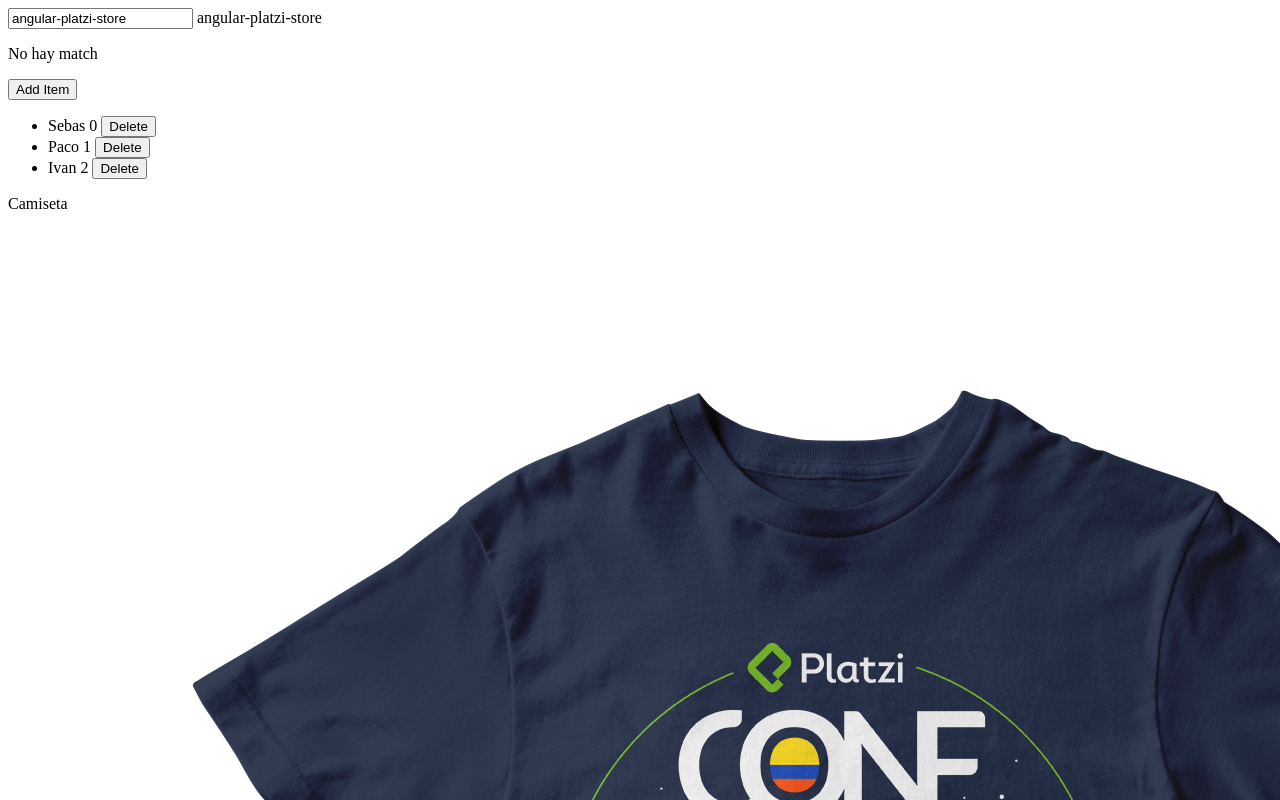
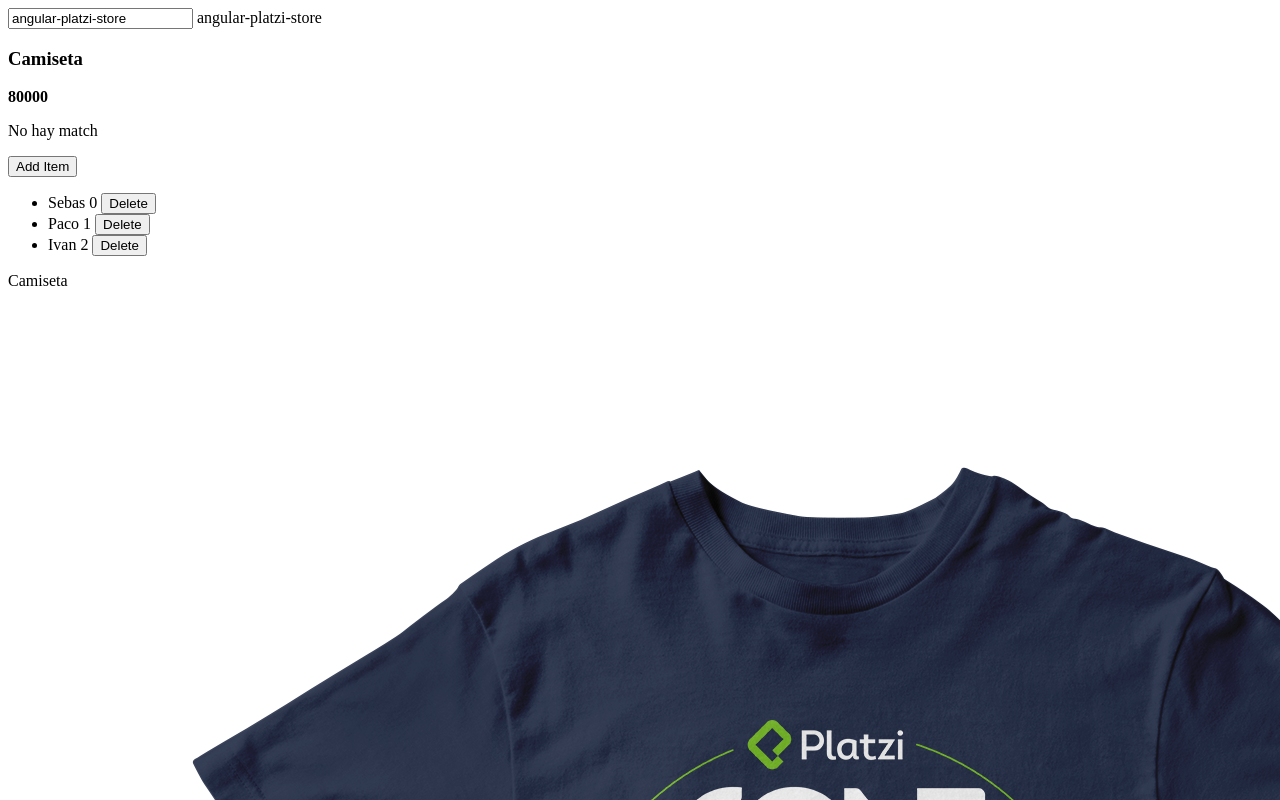
Before and after one commit to sgq995/platzi-cursos, an Angular app: page / in a window 1280 px wide. Shown: the top 800 px of the page. Built offline with nearby package versions, Linux system fonts and the light colour scheme.

Commit message:
Component

```diff
--- a/src/app/app.component.html
+++ b/src/app/app.component.html
@@ -1,5 +1,7 @@
 <input type="text" [(ngModel)]="title">
 {{ title }}
+
+<app-product></app-product>
 
 <div *ngIf="title === 'Sebas'">
   Este es Sebas
--- a/src/app/app.module.ts
+++ b/src/app/app.module.ts
@@ -5,15 +5,17 @@
 
 import { AppRoutingModule } from './app-routing.module';
 import { AppComponent } from './app.component';
+import { ProductComponent } from './components/product.component';
 
 @NgModule({
   declarations: [
-    AppComponent
+    AppComponent,
+    ProductComponent,
   ],
   imports: [
     BrowserModule,
     FormsModule,
-    AppRoutingModule
+    AppRoutingModule,
   ],
   providers: [],
   bootstrap: [AppComponent]
--- /dev/null
+++ b/src/app/components/product.component.html
@@ -0,0 +1,2 @@
+<h3>{{ product.title }}</h3>
+<strong>{{ product.price }}</strong>
--- /dev/null
+++ b/src/app/components/product.component.ts
@@ -0,0 +1,17 @@
+import { Component } from '@angular/core';
+
+import { Product } from '../product.model';
+
+@Component({
+  selector: 'app-product',
+  templateUrl: './product.component.html',
+})
+export class ProductComponent {
+  product: Product = {
+    id: '1',
+    image: 'assets/images/camiseta.png',
+    title: 'Camiseta',
+    price: 80000,
+    description: 'bla bla bla bla bla',
+  };
+}
```
